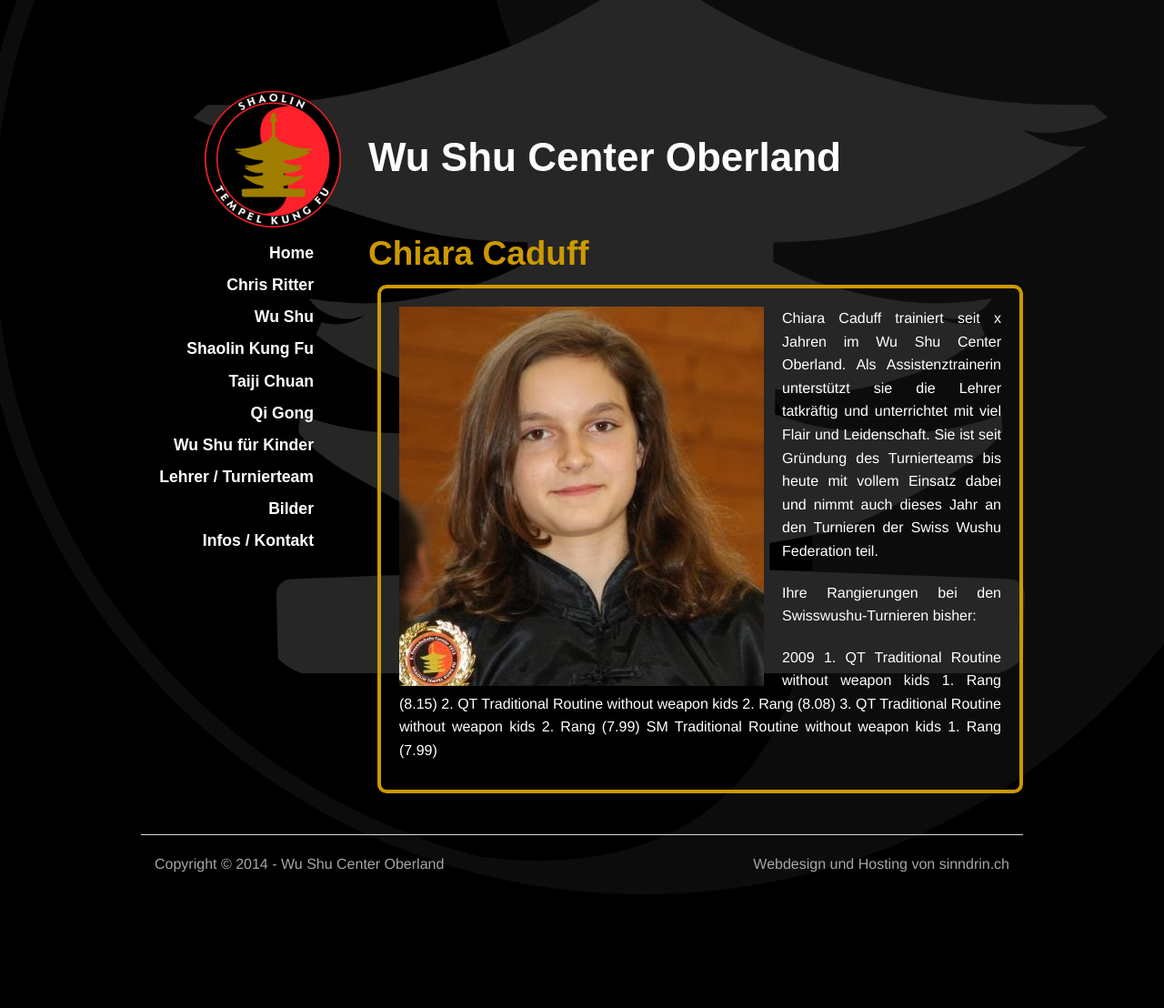
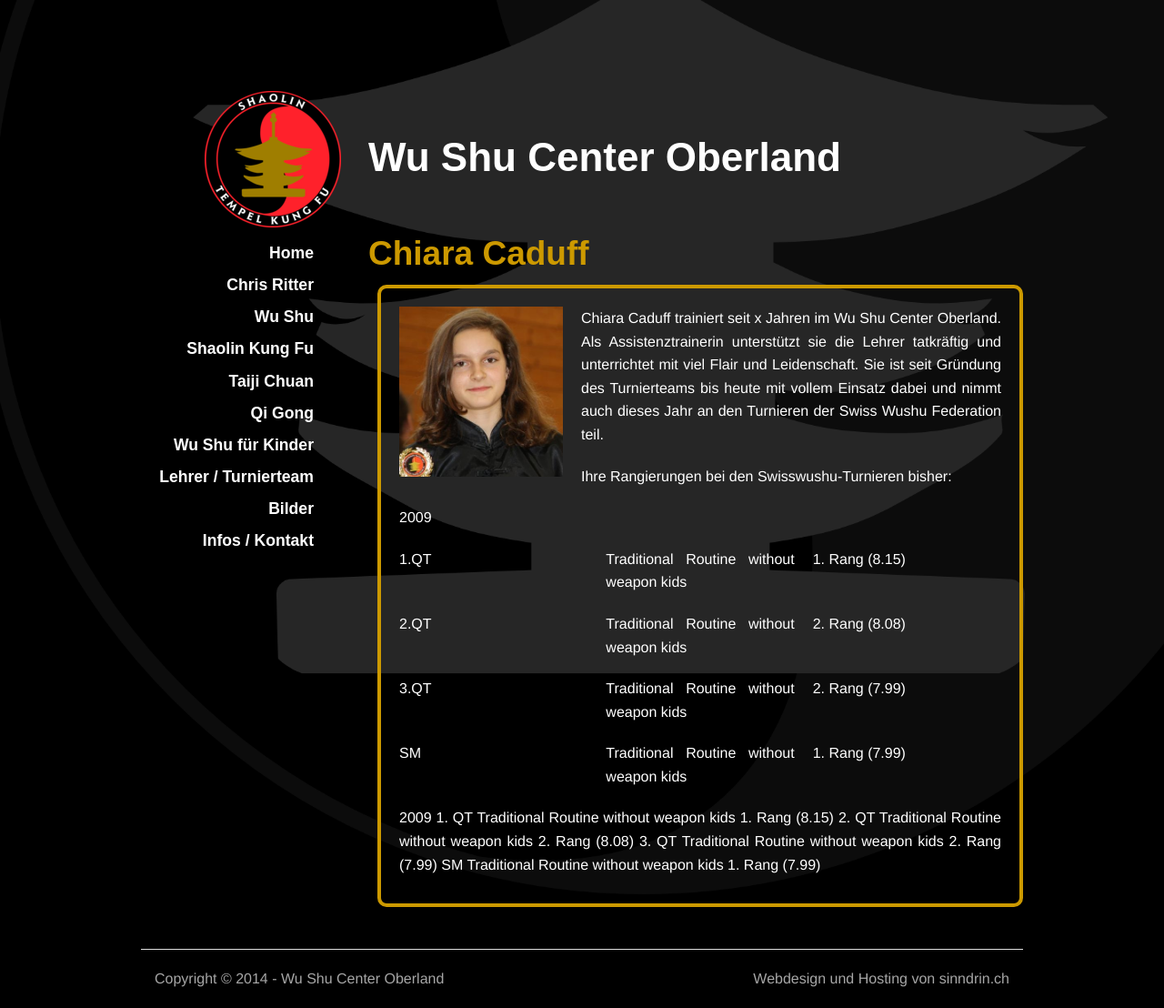
Before and after one commit to wu-shu/wu-shu.github.io, a Jekyll site: the page built from chiara-caduff/index.md, in a window 1280 px wide. Shown: the whole page at 91% size. Built offline with Jekyll 4.4.1, drawn with Linux system fonts in a browser that asks for light colours; some web fonts are replaced; Markdown is read by kramdown in place of the engine named in the settings; comment, search, counter and statistics services are not loaded; before the commit the page ends 983 px from its top, so only the background shows below that.

Commit message:
Chiara Seite

```diff
--- a/chiara-caduff/index.md
+++ b/chiara-caduff/index.md
@@ -3,10 +3,35 @@ layout: default
 title: Chiara Caduff
 ---
 
-<img class="ifloat-left" src="/images/chiara-caduff.jpg" alt="Chiara Caduff">
+<img class="ifloat-left" src="/images/chiara-caduff.jpg" alt="Chiara Caduff" width="200px">
 Chiara Caduff trainiert seit x Jahren im Wu Shu Center Oberland. Als Assistenztrainerin unterstützt sie die Lehrer tatkräftig und unterrichtet mit viel Flair und Leidenschaft. Sie ist seit Gründung des Turnierteams bis heute mit vollem Einsatz dabei und nimmt auch dieses Jahr an den Turnieren der Swiss Wushu Federation teil.
 
 Ihre Rangierungen bei den Swisswushu-Turnieren bisher:
+
+2009
+<ul class="small-block-grid-1 medium-block-grid-2 large-block-grid-3">
+<li>1.QT </li>
+<li>Traditional Routine without weapon kids</li>
+<li>1. Rang (8.15)</li>
+</ul>
+
+<ul class="small-block-grid-1 medium-block-grid-2 large-block-grid-3">
+<li>2.QT </li>
+<li>Traditional Routine without weapon kids</li>
+<li>2. Rang (8.08)</li>
+</ul>
+
+<ul class="small-block-grid-1 medium-block-grid-2 large-block-grid-3">
+<li>3.QT </li>
+<li>Traditional Routine without weapon kids</li>
+<li>2. Rang (7.99)</li>
+</ul>
+
+<ul class="small-block-grid-1 medium-block-grid-2 large-block-grid-3">
+<li>SM </li>
+<li>Traditional Routine without weapon kids</li>
+<li>1. Rang (7.99)</li>
+</ul>
 
 2009	1. QT	Traditional Routine without weapon kids			1. Rang (8.15)
 		2. QT	Traditional Routine without weapon kids			2. Rang (8.08)
```
Also changed, not shown: images/stundenplaene/rangierung-chiara.png (added).
